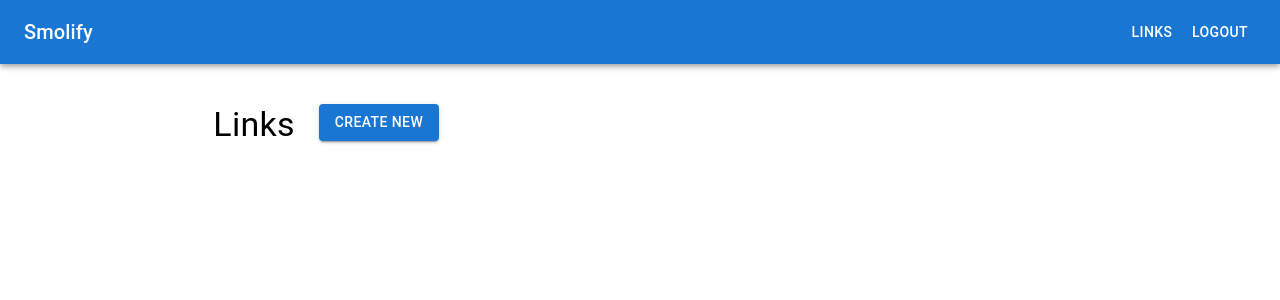
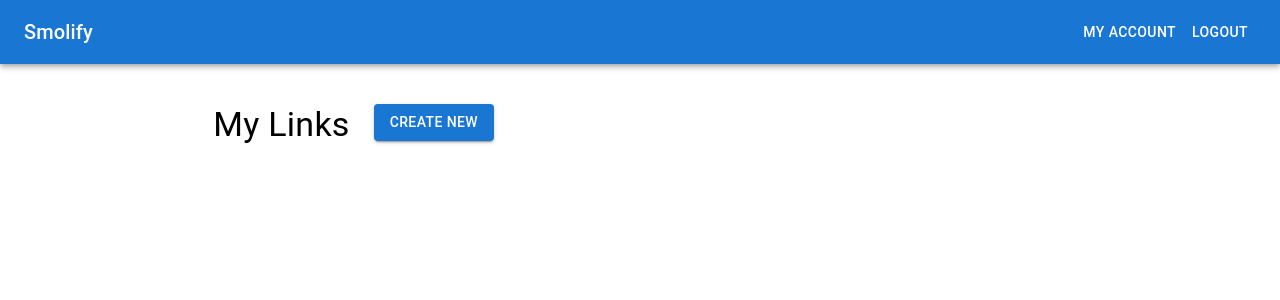
Before and after one commit to KaramGuliyev/Smolify, a React (Create React App) app: page /account in a window 1280 px wide. Shown: the top 300 px of the page. Built offline with nearby package versions, Linux system fonts and the light colour scheme.

Commit message:
Bug fixes

```diff
--- a/src/App.js
+++ b/src/App.js
@@ -1,8 +1,8 @@
-import { BrowserRouter as Router, Routes, Route } from "react-router-dom";
+import { BrowserRouter as Router, Routes, Route, useLocation } from "react-router-dom";
 import Home from "./components/LandingPage";
 import Account from "./components/Account";
 import NavBar from "./Layouts/NavBar";
-import "./index.css"
+import "./index.css";
 
 const App = () => {
   return (
--- a/src/Layouts/NavBar.jsx
+++ b/src/Layouts/NavBar.jsx
@@ -1,15 +1,17 @@
 import { Typography, AppBar, Toolbar, Button, Box } from "@mui/material";
+import { Link } from "react-router-dom";
 
 const NavBar = ({ children }) => {
-  console.log(children);
   return (
     <>
       <AppBar position="static">
         <Toolbar>
           <Typography variant="h6" component="div" sx={{ flexGrow: 1 }}>
-                Smolify
+            <Link to="/">Smolify</Link>
           </Typography>
-              <Button color="inherit">Links</Button>
+          <Button color="inherit">
+            <Link to="/account">My Account</Link>
+          </Button>
           <Button color="inherit">Logout</Button>
         </Toolbar>
       </AppBar>
--- a/src/components/Account/index.jsx
+++ b/src/components/Account/index.jsx
@@ -8,9 +8,8 @@ const Account = () => {
         <Grid container justifyContent={"center"}>
           <Grid item xs={8}>
             <Box display={"flex"}>
-              <Typography variant="h4">Links</Typography>
+              <Typography variant="h4">My Links</Typography>
               <Box ml={3}>
-
               <Button variant="contained" color="primary">Create New</Button>
               </Box>
             </Box>
--- a/src/index.css
+++ b/src/index.css
@@ -2,3 +2,8 @@
     margin: 0;
     padding: 0;
 }
+
+a {
+    text-decoration: none;
+    color: white;
+}
--- a/src/index.js
+++ b/src/index.js
@@ -1,13 +1,6 @@
 import React from "react";
 import ReactDOM from "react-dom/client";
 import App from "./App";
-import { BrowserRouter } from "react-router-dom";
 
-const root = ReactDOM.createRoot(
-  document.getElementById("root")
-);
-root.render(
-    <React.StrictMode>
-      <App />
-    </React.StrictMode>
-);
+const root = ReactDOM.createRoot(document.getElementById("root"));
+root.render(<App />);
```
Lines whose indentation alone changed are shown as unchanged.
